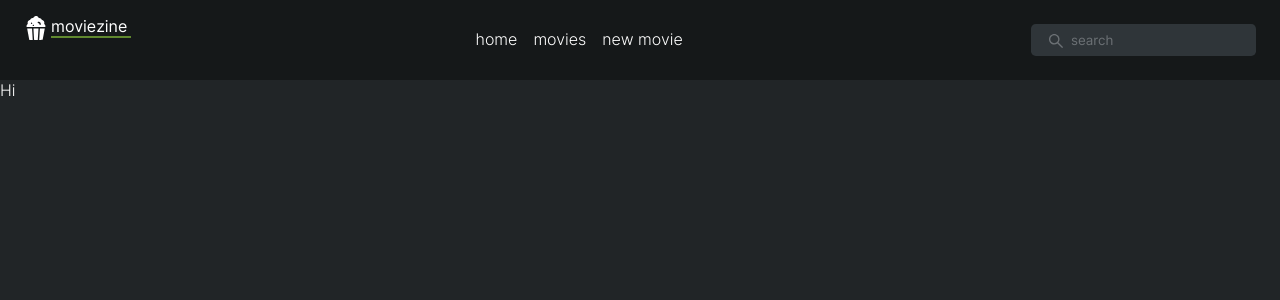
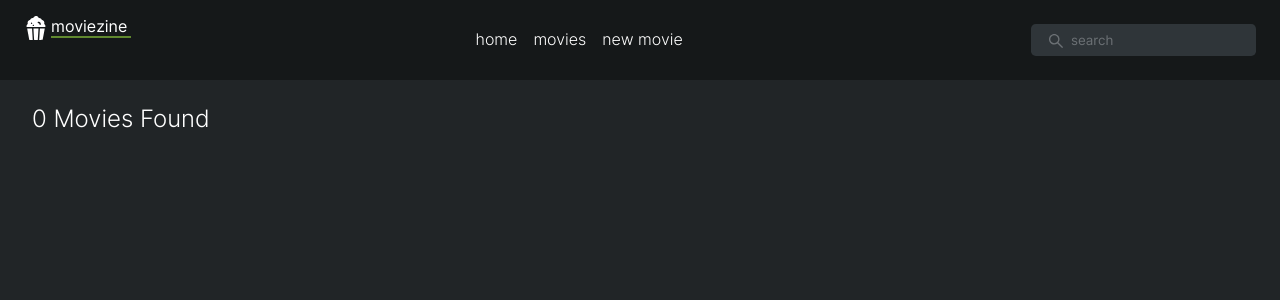
Before and after one commit to sumanbiswas7/moviezine, a Next.js app: page /search in a window 1280 px wide. Shown: the top 300 px of the page. Built offline with nearby package versions, Linux system fonts and the light colour scheme.

Commit message:
search screed -d

```diff
--- a/pages/search/index.tsx
+++ b/pages/search/index.tsx
@@ -5,6 +5,8 @@ import { useEffect, useState } from "react";
 import { useLazyQuery } from "@apollo/client";
 import { client } from "../_app";
 import { GET_20_MOVIES } from "../../graphql/queries";
+import { MoviePage } from "../../components/movie/MoviePage";
+import styles from "./search.module.scss";
 
 interface Movie {
   movie_id: number;
@@ -19,7 +21,7 @@ export default function Search() {
   const router = useRouter();
   const [getMovies] = useLazyQuery(GET_20_MOVIES);
   const [loading, setLoading] = useState(false);
-
+  const [searchMovies, setSearchMovies] = useState([]);
   const movieCache = client.readQuery({
     query: GET_20_MOVIES,
   });
@@ -39,7 +41,7 @@ export default function Search() {
         const searchResult = movieCache.randommovies!.filter((m: Movie) => {
           return m.movie_name.toLowerCase().includes(searchText!.toLowerCase());
         });
-        console.log(searchResult);
+        setSearchMovies(searchResult);
         setLoading(false);
       } else {
         getMovies().then((res) => {
@@ -48,7 +50,7 @@ export default function Search() {
               .toLowerCase()
               .includes(searchText!.toLowerCase());
           });
-          console.log(searchResult);
+          setSearchMovies(searchResult);
           setLoading(false);
         });
       }
@@ -60,9 +62,30 @@ export default function Search() {
   return (
     <>
       <NavBar />
-      <div>
-        <div>Hi</div>
-      </div>
+      {searchMovies && (
+        <>
+          <p className={styles.nores_text}>
+            {searchMovies.length == 1
+              ? `${searchMovies.length} Movie Found`
+              : `${searchMovies.length} Movies Found`}
+          </p>
+          <div>
+            {searchMovies.map((item: Movie) => {
+              return (
+                <MoviePage
+                  key={item.movie_id}
+                  movie_image={item.movie_image}
+                  movie_name={item.movie_name}
+                  movie_rating={item.movie_rating}
+                  movie_release={item.movie_release}
+                  movie_type={item.movie_type}
+                  movie_id={item.movie_id}
+                />
+              );
+            })}
+          </div>
+        </>
+      )}
     </>
   );
 }
--- a/pages/search/search.module.scss
+++ b/pages/search/search.module.scss
@@ -0,0 +1,4 @@
+.nores_text {
+  font-size: 1.5rem;
+  margin-left: 2rem;
+}
```
